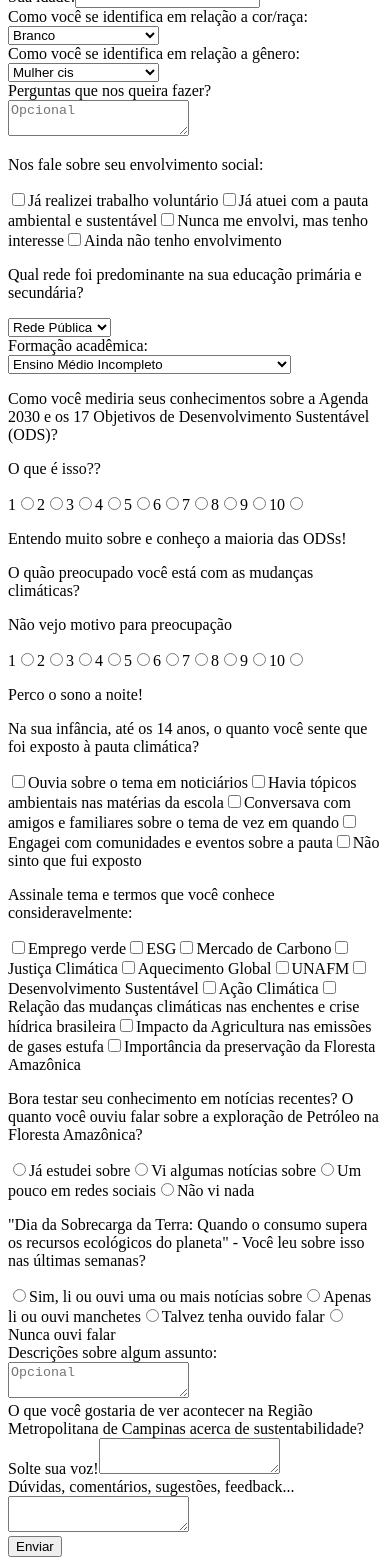
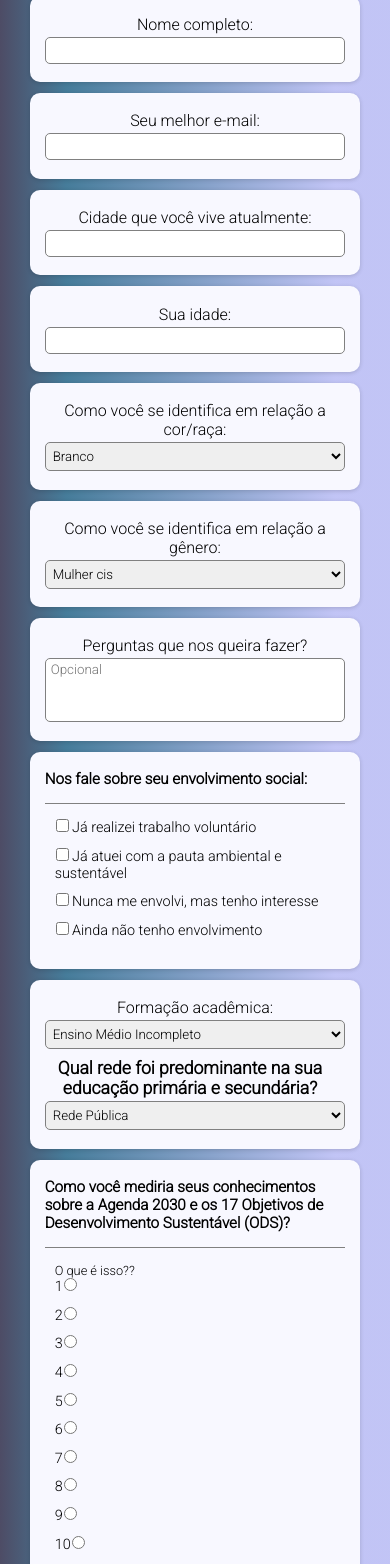
Before and after one commit to Veronica-Alfr/Data_Search_II_Conf_JDS, a Next.js app: page / in a window 390 px wide. Shown: the part 160-1724 px from the top of the page. Built offline with nearby package versions, Linux system fonts and the light colour scheme.

Commit message:
style: creating style of form

```diff
--- a/src/Form/FormOne.tsx
+++ b/src/Form/FormOne.tsx
@@ -1,5 +1,6 @@
 import instance from "@/app/axios";
 import React, { useState } from "react";
+import '@/Form/FormStyle.css'
 
 const FormOne = () => {
   const [generalInfo, setGeneralInfo] = useState("");
@@ -196,9 +197,9 @@ const FormOne = () => {
   };
 
   return (
-    <form>
-      <div>
-        <label htmlFor="generalInfo">Informações gerais sobre você:</label>
+    <form className="form-container">
+      <div className="div-form">
+        <label htmlFor="generalInfo" className="label-text">Informações gerais sobre você:</label>
         <textarea
           id="generalInfo"
           value={generalInfo}
@@ -206,8 +207,8 @@ const FormOne = () => {
           placeholder="Opcional"
         />
       </div>
-      <div>
-        <label htmlFor="fullName">Nome completo:</label>
+      <div className="div-form">
+        <label htmlFor="fullName" className="label-text">Nome completo:</label>
         <input
           type="text"
           id="fullName"
@@ -215,8 +216,8 @@ const FormOne = () => {
           onChange={(e) => setFullName(e.target.value)}
         />
       </div>
-      <div>
-        <label htmlFor="email">Seu melhor e-mail:</label>
+      <div className="div-form">
+        <label htmlFor="email" className="label-text">Seu melhor e-mail:</label>
         <input
           type="email"
           id="email"
@@ -224,8 +225,8 @@ const FormOne = () => {
           onChange={(e) => setEmail(e.target.value)}
         />
       </div>
-      <div>
-        <label htmlFor="city">Cidade que você vive atualmente:</label>
+      <div className="div-form">
+        <label htmlFor="city" className="label-text">Cidade que você vive atualmente:</label>
         <input
           type="text"
           id="city"
@@ -233,8 +234,8 @@ const FormOne = () => {
           onChange={(e) => setCity(e.target.value)}
         />
       </div>
-      <div>
-        <label htmlFor="age">Sua idade:</label>
+      <div className="div-form">
+        <label htmlFor="age" className="label-text">Sua idade:</label>
         <input
           type="number"
           id="age"
@@ -243,8 +244,8 @@ const FormOne = () => {
         />
       </div>
 
-      <div>
-        <label htmlFor="race">
+      <div className="div-form">
+        <label htmlFor="race" className="label-text">
           Como você se identifica em relação a cor/raça:
         </label>
         <select
@@ -260,8 +261,8 @@ const FormOne = () => {
           <option value="Prefiro não responder">Prefiro não responder</option>
         </select>
       </div>
-      <div>
-        <label htmlFor="genderIdentity">
+      <div className="div-form">
+        <label htmlFor="genderIdentity" className="label-text">
           Como você se identifica em relação a gênero:
         </label>
         <select
@@ -277,8 +278,8 @@ const FormOne = () => {
           <option value="Prefiro não responder">Prefiro não responder</option>
         </select>
       </div>
-      <div>
-        <label htmlFor="questions">Perguntas que nos queira fazer?</label>
+      <div className="div-form">
+        <label htmlFor="questions" className="label-text">Perguntas que nos queira fazer?</label>
         <textarea
           id="questions"
           value={questions}
@@ -286,9 +287,10 @@ const FormOne = () => {
           placeholder="Opcional"
         />
       </div>
-      <div className="div-form social-involvement">
-        <p>Nos fale sobre seu envolvimento social:</p>
-        <label htmlFor="">
+      <div className="div-form social-involvement div-frorm">
+        <p className="title-options">Nos fale sobre seu envolvimento social:</p>
+        <div className="options-check">
+          <label htmlFor="" >
             <input
               type="checkbox"
               name="volunteer_work"
@@ -328,21 +330,10 @@ const FormOne = () => {
             />
             Ainda não tenho envolvimento
           </label>
-        <p>Qual rede foi predominante na sua educação primária e secundária?</p>
-        <label>
-          <select
-            id="primarySecondaryEducation"
-            value={primarySecondaryEducation}
-            onChange={(e) => setPrimarySecondaryEducation(e.target.value)}
-          >
-            <option value="Rede Pública">Rede Pública</option>
-            <option value="Rede Privada">Rede Privada</option>
-            <option value="Misto">Misto</option>
-          </select>
-        </label>
         </div>
-      <div>
-        <label htmlFor="academicBackground">Formação acadêmica:</label>
+      </div>
+      <div className="div-form">
+        <label htmlFor="academicBackground" className="label-text">Formação acadêmica:</label>
         <select
           id="academicBackground"
           value={academicBackground}
@@ -358,14 +349,29 @@ const FormOne = () => {
             Pós Graduação, Mestrado, Doutorado, PHD
           </option>
         </select>
+        <div className="options-check-education">
+          <p className="title-select">Qual rede foi predominante na sua educação primária e secundária?</p>
+          <label>
+            <select
+              id="primarySecondaryEducation"
+              value={primarySecondaryEducation}
+              onChange={(e) => setPrimarySecondaryEducation(e.target.value)}
+            >
+              <option value="Rede Pública">Rede Pública</option>
+              <option value="Rede Privada">Rede Privada</option>
+              <option value="Misto">Misto</option>
+            </select>
+          </label>
+        </div>
       </div>
       <div className="div-form sustainable-knowledge">
-        <div className="div-form worried-climate">
-          <p>
+        <div className="worried-climate div-internal">
+          <p className="title-options">
             Como você mediria seus conhecimentos sobre a Agenda 2030 e os 17
             Objetivos de Desenvolvimento Sustentável (ODS)?
           </p>
-          <div className="knowlegde-lvl">
+          <div className="options-check">
+            <div className="knowlegde-lvl div-internal">
               <p>O que é isso??</p>
             </div>
             <label>
@@ -449,8 +455,8 @@ const FormOne = () => {
                 onChange={handleKnowlegdeLevel}
               />
             </label>
+            <label>
               10
-          <label>
               <input
                 type="radio"
                 name="knowlegdeLevel"
@@ -461,9 +467,11 @@ const FormOne = () => {
             <p>Entendo muito sobre e conheço a maioria das ODSs!</p>
           </div>
         </div>
+      </div>
       <div className="div-form worried-climate">
-        <p>O quão preocupado você está com as mudanças climáticas?</p>
-        <div className="nvl-worried-climate">
+        <p className="title-options">O quão preocupado você está com as mudanças climáticas?</p>
+        <div className="options-check">
+          <div className="nvl-worried-climate div-internal">
             <p>Não vejo motivo para preocupação</p>
           </div>
           <label>
@@ -558,11 +566,13 @@ const FormOne = () => {
           </label>
           <p>Perco o sono a noite!</p>
         </div>
-      <div>
-        <p>
+      </div>
+      <div className="div-form">
+        <p className="title-options">
           Na sua infância, até os 14 anos, o quanto você sente que foi exposto à
           pauta climática?
         </p>
+        <div className="options-check">
           <label>
             <input
               type="checkbox"
@@ -609,8 +619,10 @@ const FormOne = () => {
             Não sinto que fui exposto
           </label>
         </div>
+      </div>
       <div className="div-form climate-actions">
-        <p>Assinale tema e termos que você conhece consideravelmente:</p>
+        <p className="title-options">Assinale tema e termos que você conhece consideravelmente:</p>
+        <div className="options-check">
           <label>
             <input
               type="checkbox"
@@ -712,11 +724,13 @@ const FormOne = () => {
             Importância da preservação da Floresta Amazônica
           </label>
         </div>
+      </div>
       <div className="div-form ">
-        <p>
+        <p className="title-options">
           Bora testar seu conhecimento em notícias recentes? O quanto você ouviu
           falar sobre a exploração de Petróleo na Floresta Amazônica?
         </p>
+        <div className="options-check">
           <label>
             <input
               type="radio"
@@ -754,11 +768,13 @@ const FormOne = () => {
             Não vi nada
           </label>
         </div>
+      </div>
       <div className="div-form consumption-and-ecologhy">
-        <p>
+        <p className="title-options">
           "Dia da Sobrecarga da Terra: Quando o consumo supera os recursos
           ecológicos do planeta" - Você leu sobre isso nas últimas semanas?
         </p>
+        <div className="options-check">
           <label>
             <input
               type="radio"
@@ -796,8 +812,9 @@ const FormOne = () => {
             Nunca ouvi falar
           </label>
         </div>
-      <div>
-        <label htmlFor="descriptionFinal">
+      </div>
+      <div className="div-form">
+        <label htmlFor="descriptionFinal" className="label-text">
           Descrições sobre algum assunto:
         </label>
         <textarea
@@ -807,8 +824,8 @@ const FormOne = () => {
           placeholder="Opcional"
         />
       </div>
-      <div>
-        <label htmlFor="campinasChanges">
+      <div className="div-form">
+        <label htmlFor="campinasChanges" className="label-text">
           O que você gostaria de ver acontecer na Região Metropolitana de
           Campinas acerca de sustentabilidade? Solte sua voz!
         </label>
@@ -818,8 +835,8 @@ const FormOne = () => {
           onChange={(e) => setCampinasChanges(e.target.value)}
         />
       </div>
-      <div>
-        <label htmlFor="comments">
+      <div className="div-form">
+        <label htmlFor="comments" className="label-text">
           Dúvidas, comentários, sugestões, feedback...
         </label>
         <textarea
@@ -828,7 +845,7 @@ const FormOne = () => {
           onChange={(e) => setComments(e.target.value)}
         />
       </div>
-      <button onClick={handleSubmit} type="submit">
+      <button onClick={handleSubmit} type="submit" className="button-send">
         Enviar
       </button>
     </form>
--- /dev/null
+++ b/src/Form/FormStyle.css
@@ -0,0 +1,207 @@
+@import url('https://fonts.googleapis.com/css2?family=Roboto:wght@300&display=swap');
+
+* {
+  padding: 0;
+  margin: 0;
+  box-sizing: border-box;
+  font-family: 'Roboto', sans-serif;
+}
+
+.form-container {
+  width: 100%;
+  display: flex;
+  flex-direction: column;
+  align-items: center;
+  gap: 2%;
+  padding: 3%;
+  background: linear-gradient(90deg, rgba(2, 0, 36, 0.700717787114846) 0%, rgba(9, 81, 121, 0.7511379551820728) 17%, rgba(165, 169, 241, 0.6811099439775911) 86%);
+}
+
+.div-form {
+  width: 80%;
+  margin-top: 1%;
+  display: flex;
+  flex-direction: column;
+  justify-content: center;
+  background-color: #F8F8FF;
+  padding: 3% 5%;
+  border-radius: 10px;
+  box-shadow: rgba(0, 0, 0, 0.16) 0px 1px 4px;
+}
+
+label {
+  font-size: 1.1rem;
+  margin-bottom: 1%;
+}
+
+.label-text {
+  font-size: 1.2rem;
+  text-align: center;
+}
+
+textarea {
+  resize: none;
+  border-radius: 10px;
+  border: 1px solid gray;
+  padding: 0 5px;
+  padding-top: 1%;
+  height: 7rem;
+  border-radius: 15px;
+}
+
+input,
+select {
+  padding: 10px 5px;
+  border-radius: 10px;
+  border: 1px solid gray;
+}
+
+.development-container {
+  background-color: aqua;
+}
+
+.div-internal {
+  width: 100%;
+  padding: 0;
+  border: none;
+}
+
+.title-options {
+  text-align: initial;
+  font-size: 1.2rem;
+  margin-bottom: 1%;
+  font-weight: bold;
+}
+
+.options-check {
+  display: flex;
+  flex-direction: column;
+  padding-left: 10px;
+}
+
+.options-check label {
+  margin-bottom: 1.5%;
+}
+
+.options-check label input {
+  margin-right: 1%;
+  margin-left: .5%;
+}
+
+.options-check-education {
+  margin-top: 3%;
+  text-align: center;
+}
+
+.options-check-education p {
+  margin-bottom: 1%;
+}
+
+.options-check-education select {
+  width: 100%;
+}
+
+.title-select {
+  font-size: 1.1rem;
+  margin-left: -10px;
+  font-weight: bold;
+}
+
+.options-check select {
+  padding: 4px 5px;
+  margin-top: 1%;
+}
+
+.options-label {
+  display: flex;
+  background-color: aqua;
+}
+
+.button-send {
+  margin-top: 3%;
+  padding: .5rem 4rem;
+  background-color: transparent;
+  border: 1px solid white;
+  color: white;
+  font-size: 1.2rem;
+  border-radius: 10px;
+  cursor: pointer;
+  position: relative;
+  transition: .2s ease-in;
+  z-index: 1;
+}
+
+.button-send::before {
+  content: " Enviar ";
+  width: 0%;
+  height: 100%;
+  background-color: #ffff;
+  position: absolute;
+  top: 0;
+  left: 50%;
+  border-radius: 10px;
+  transition: .2s ease-in;
+  z-index: 0;
+  overflow: hidden;
+  display: flex;
+  align-items: center;
+  justify-content: center;
+}
+
+.button-send:hover {
+  color: gray;
+}
+
+.button-send:hover::before {
+  width: 100%;
+  left: 0;
+}
+
+@media (max-width: 500px) {
+  .div-form {
+    width: 90%;
+    margin-top: 3%;
+    padding: 5% 4%;
+  }
+
+  label {
+    font-size: .9rem;
+    margin-bottom: 1%;
+  }
+
+  textarea {
+    height: 4rem;
+    border-radius: 5px;
+  }
+
+  input,
+  select {
+    padding: 5px 3px;
+    border-radius: 5px;
+  }
+
+  .label-text {
+    font-size: 1rem;
+    text-align: center;
+  }
+
+  .title-options {
+    font-size: .95rem;
+    padding-bottom: 5%;
+    margin-bottom: 5%;
+    border-bottom: 1px solid gray;
+  }
+
+  .options-check label {
+    margin-bottom: 4%;
+  }
+
+  .options-check p {
+    font-size: .8rem;
+  }
+
+  .button-send {
+    font-size: .8rem;
+    padding: .3rem 2rem;
+  }
+}
```
Lines whose indentation alone changed are shown as unchanged.
